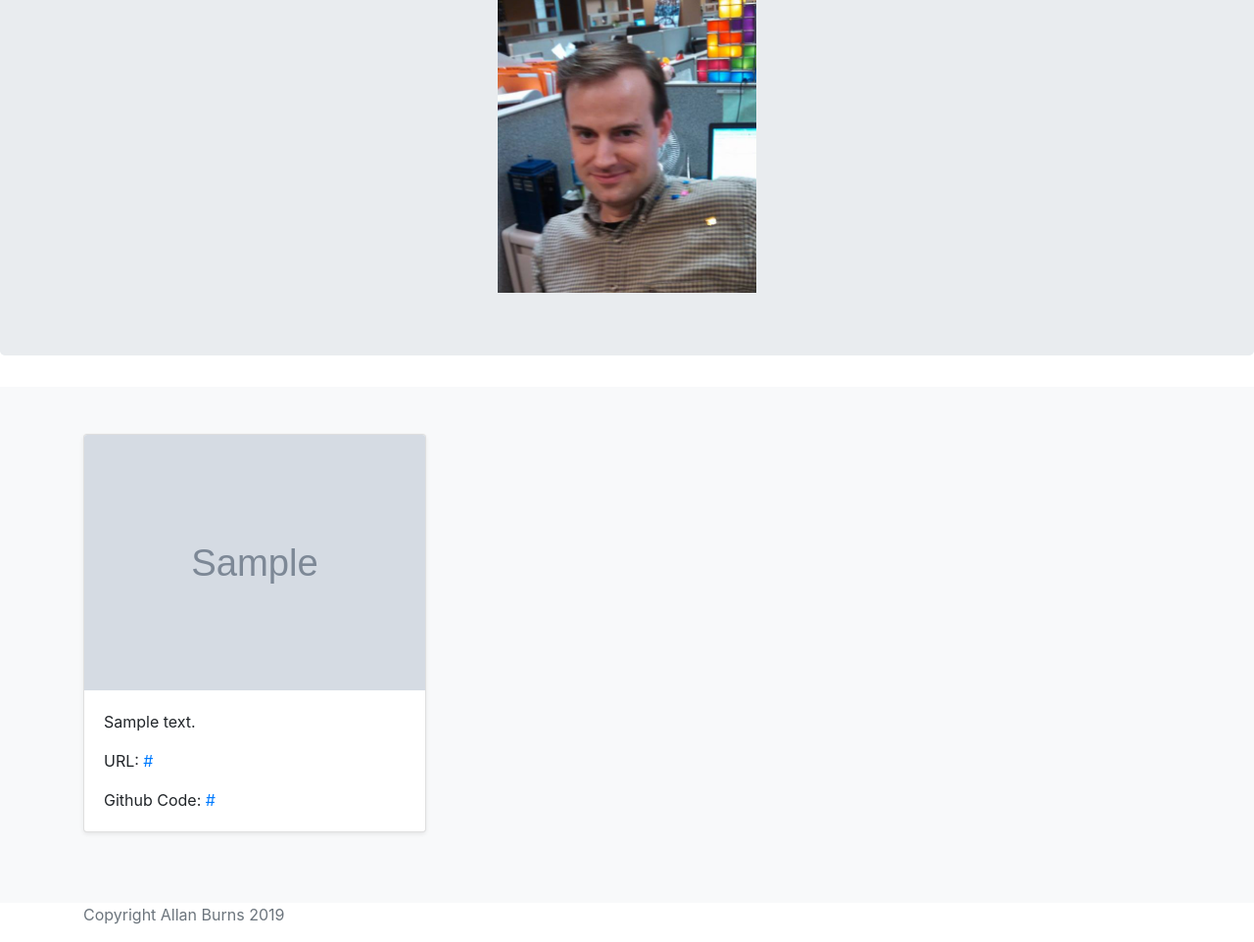
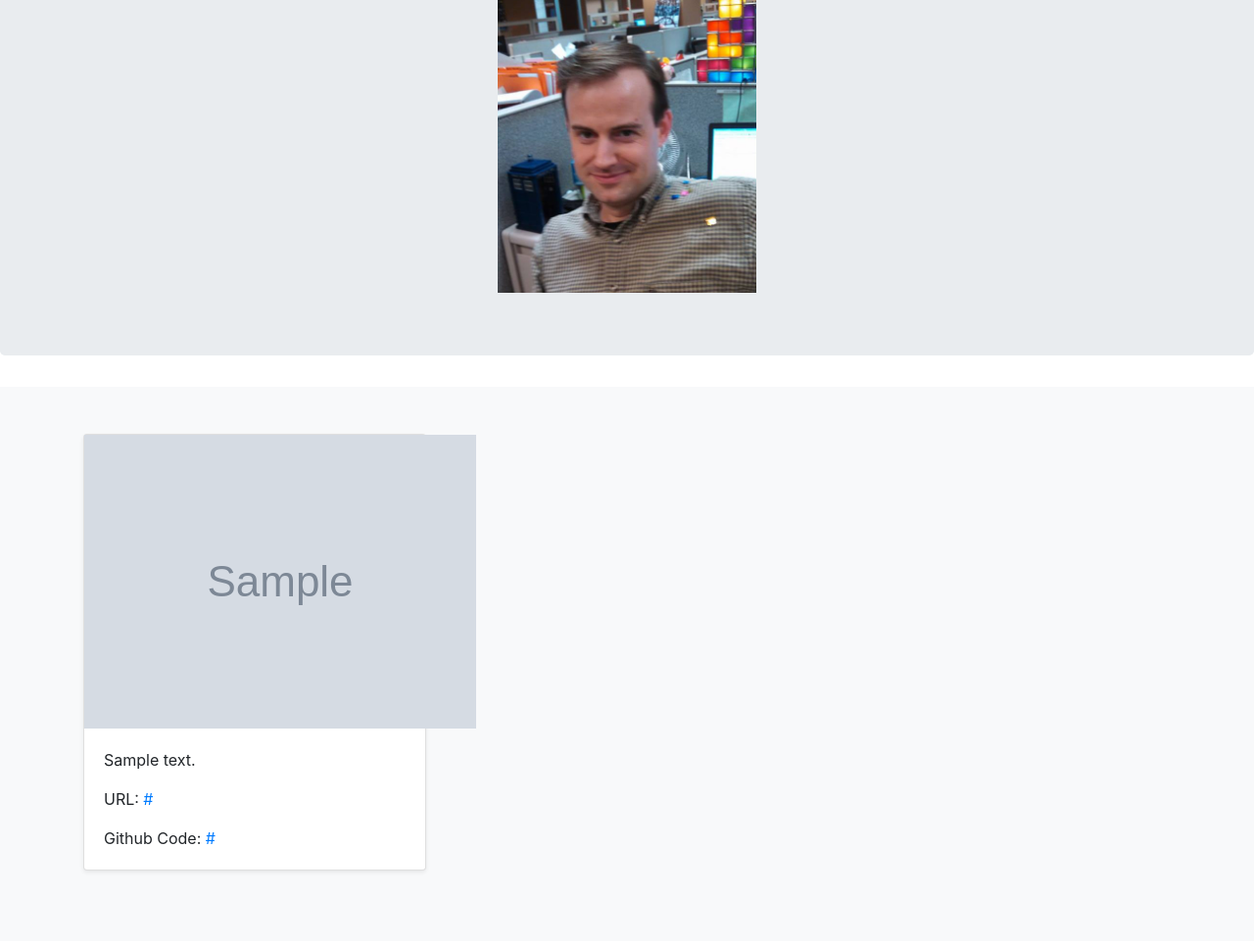
Before and after one commit to allanlburns/portfolio, a Django app: template jobs/templates/jobs/home.html in a window 1280 px wide. Shown: the part 369-1331 px from the top of the page at 98% size. Run offline with Django 3.2, Linux system fonts and the light colour scheme; the template is opened without the code that fills it: most values are stand-ins (such as "Sample title", 1, 10 or a date in 2020); grey boxes marked "Sample" are stand-in pictures; data that the repository does not hold is empty; some libraries are stand-ins or nearby versions.

Commit message:
Remove image class from project image.

```diff
--- a/jobs/templates/jobs/home.html
+++ b/jobs/templates/jobs/home.html
@@ -71,7 +71,7 @@
 					{% for job in jobs %}
 					<div class="col-md-4">
 						<div class="card mb-4 shadow-sm">
-							<a href="{{ job.image.url }}"><img class="card-img-top" src="{{ job.image.url }}"></a>
+							<a href="{{ job.image.url }}"><img src="{{ job.image.url }}"></a>
 							<div class="card-body">
 								<p class="card-text">{{ job.summary }}</p>
 								<p class="card-text">URL: <a href={{ job.url }} target="_blank">{{ job.url }}</a></p>
```
